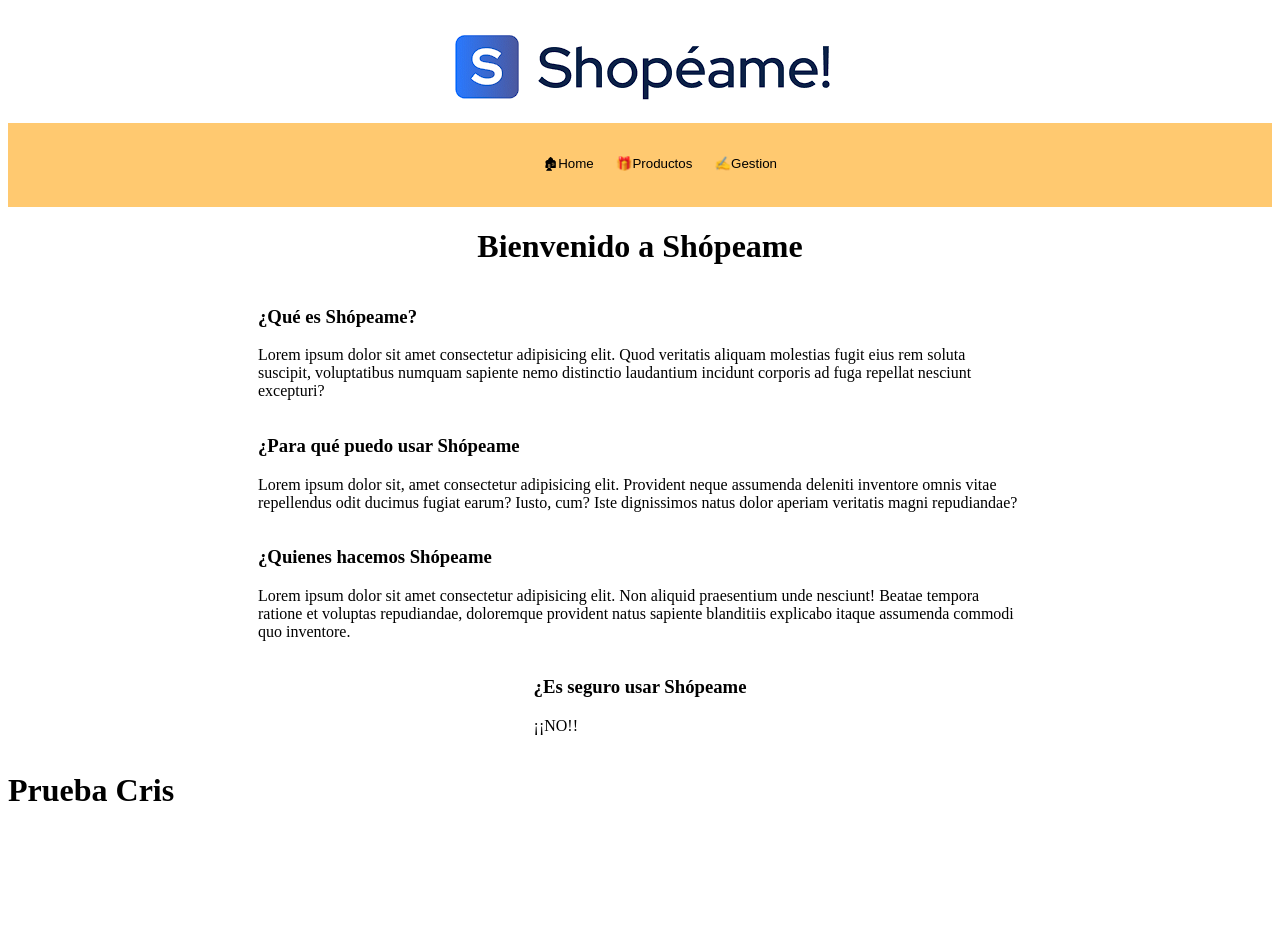
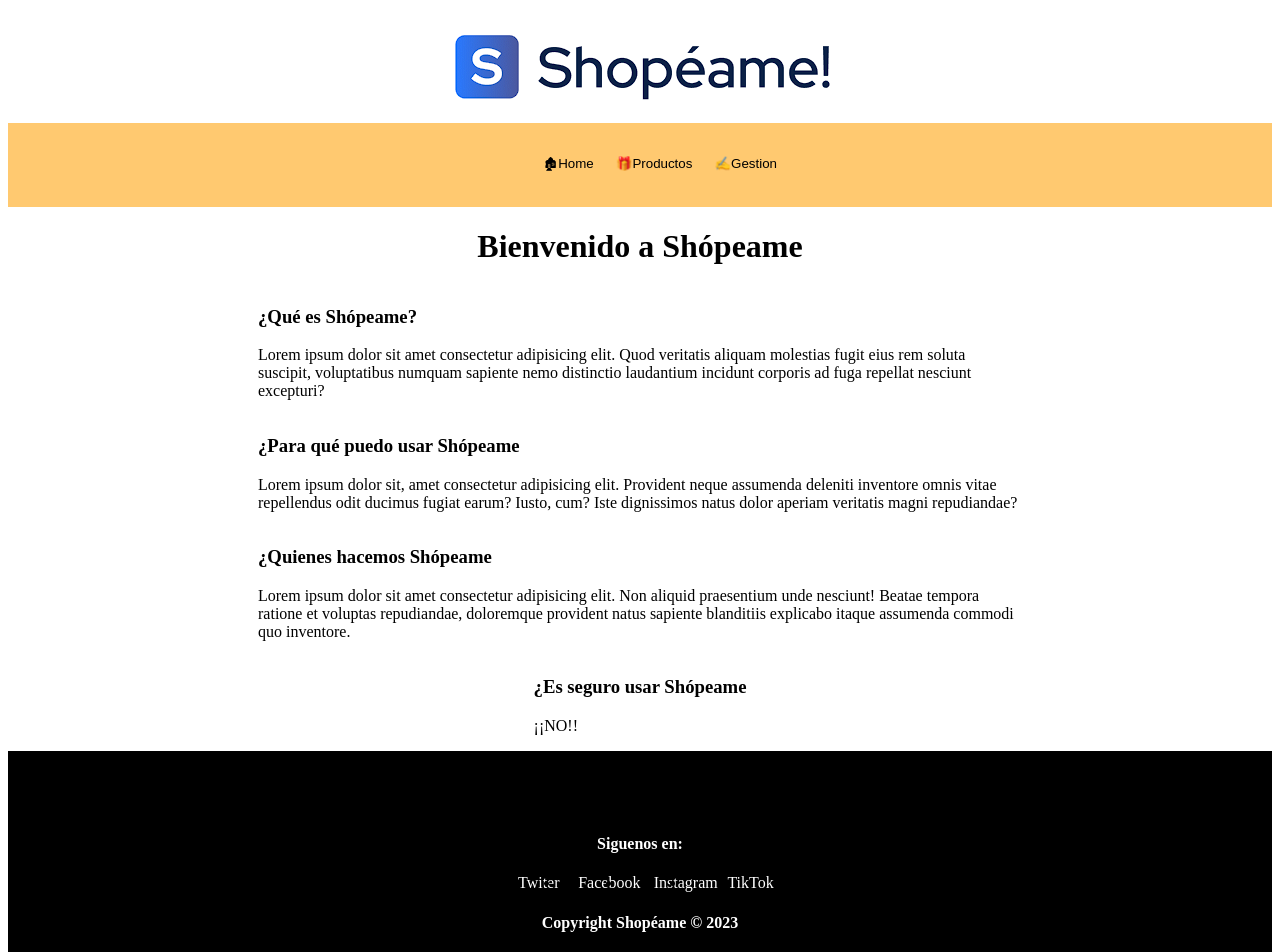
Before and after one commit to Juanca86/projectAngular, an Angular app: page / in a window 1280 px wide. Shown: the top 952 px of the page. Before the commit the page ends 831 px from the top, so only its background shows below. Built offline with nearby package versions, Linux system fonts and the light colour scheme.

Commit message:
termino footer

```diff
--- a/src/app/elements/core/footer/footer.component.html
+++ b/src/app/elements/core/footer/footer.component.html
@@ -1 +1,13 @@
-<h1>Prueba Cris</h1>
+<footer>
+
+    <h4>Siguenos en:</h4>
+
+    <ul class="apps">
+        <li><a class="T" href="#">Twiter</a></li>
+        <li><a class="F"href="#">Facebook</a></li>
+        <li><a class="I" href="#">Instagram</a></li>
+        <li><a class="Tk" href="#">TikTok</a></li>
+    </ul>
+
+    <h4>Copyright Shopéame © {{getCurrentYear()}} </h4>
+</footer>
--- a/src/app/elements/core/footer/footer.component.scss
+++ b/src/app/elements/core/footer/footer.component.scss
@@ -0,0 +1,48 @@
+footer{
+    background-color: black;
+    text-decoration: none;
+    padding-top: 5%;
+    padding-bottom: 5%;
+
+}
+h4 {
+    color: white;
+    display:flex;
+    justify-content: center;
+
+
+}
+
+.apps {
+    display: flex;
+    justify-content: center;
+    margin-right: 70px;
+}
+
+
+.T{
+    color: white;
+    text-decoration: none;
+
+
+}
+
+.F {
+    color: white;
+    margin-left: 30%;
+
+}
+
+.I {
+    color: white;
+    margin-left: 50%;
+}
+
+.Tk {
+    color: white;
+    margin-left: 90%;
+}
+
+p{
+    color: white;
+}
--- a/src/app/elements/core/footer/footer.component.ts
+++ b/src/app/elements/core/footer/footer.component.ts
@@ -1,5 +1,5 @@
 import { Component } from '@angular/core';
-import { HomeInterface } from 'src/app/model/home-interface';
+
 
 @Component({
   selector: 'app-footer',
@@ -8,10 +8,8 @@ import { HomeInterface } from 'src/app/model/home-interface';
 })
 export class FooterComponent {
 
+  getCurrentYear(){
+    return new Date().getFullYear();
+  }
 
-
-constructor() {
-
-
-}
-}
+ }
--- a/src/app/model/home-interface.ts
+++ /dev/null
@@ -1,4 +0,0 @@
-export interface HomeInterface {
-    title: string,
-    subtitle: string,
-}
--- a/src/styles.scss
+++ b/src/styles.scss
@@ -1,4 +1,7 @@
 /* You can add global styles to this file, and also import other style files */
+*{
+    text-decoration: none;
+}
 main{
     display: flex;
     flex-direction: column;
```
